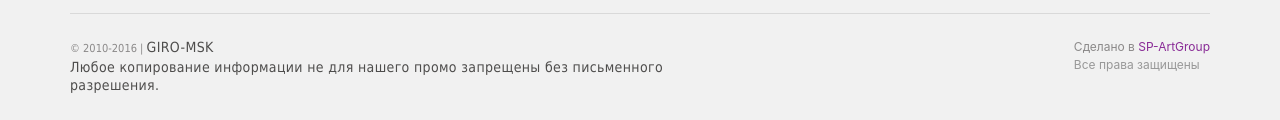
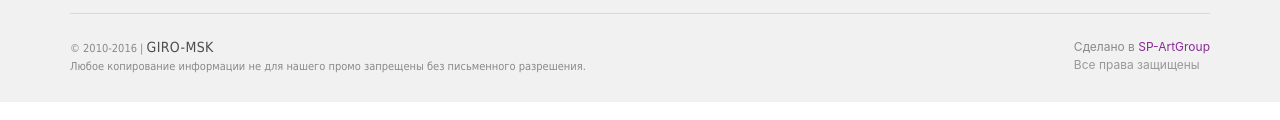
Before and after one commit to vladooons/vladooons.github.io, a website: page src/index.html in a window 1280 px wide. Shown: the part 1985-2105 px from the top of the page. Drawn offline with nearby package versions, Linux system fonts and the light colour scheme.

Commit message:
fix copyright

```diff
--- a/src/sass/blocks/_footer.scss
+++ b/src/sass/blocks/_footer.scss
@@ -43,7 +43,7 @@
         font-weight: 400;
         line-height: 18px;
 
-        span {
+        span:first-child {
             color: #4e4d4c;
             font-size: 14px;
             letter-spacing: 0.35px;
```
Also changed, not shown: src/css/style.min.css.
